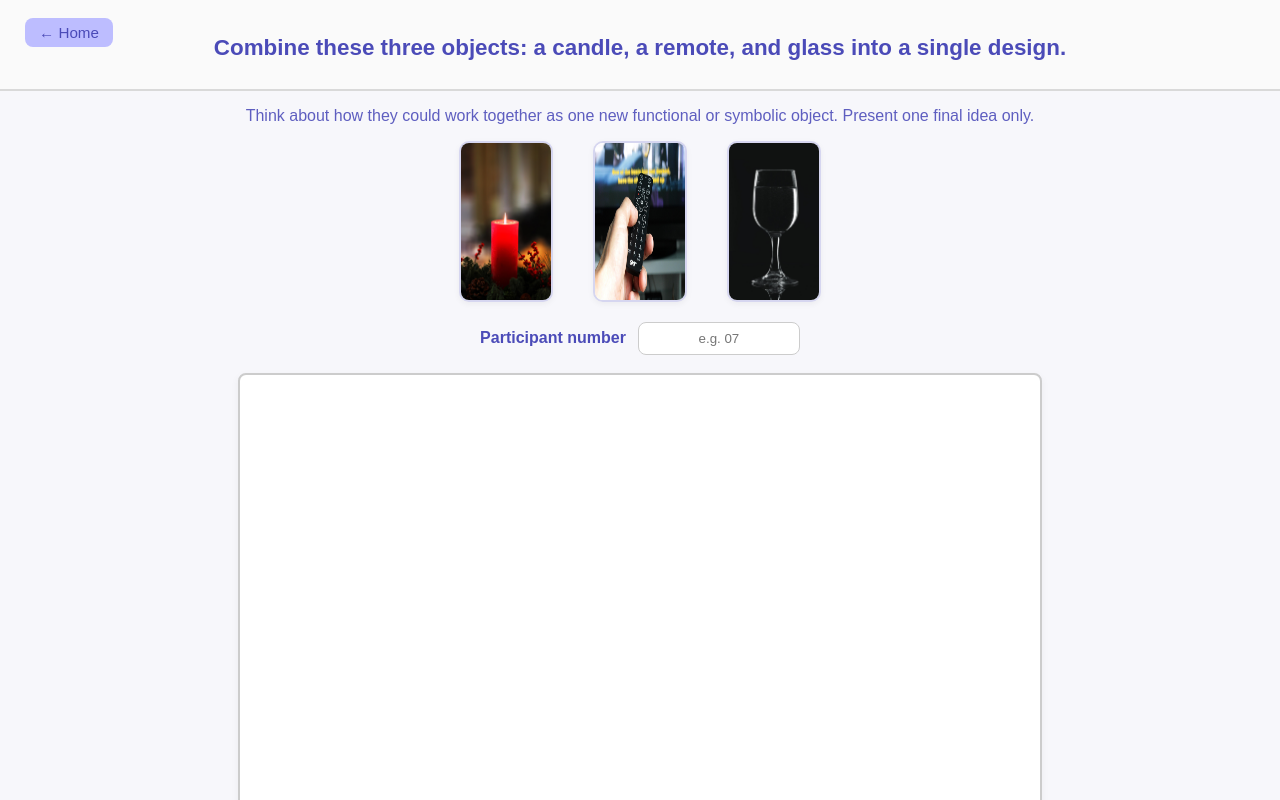
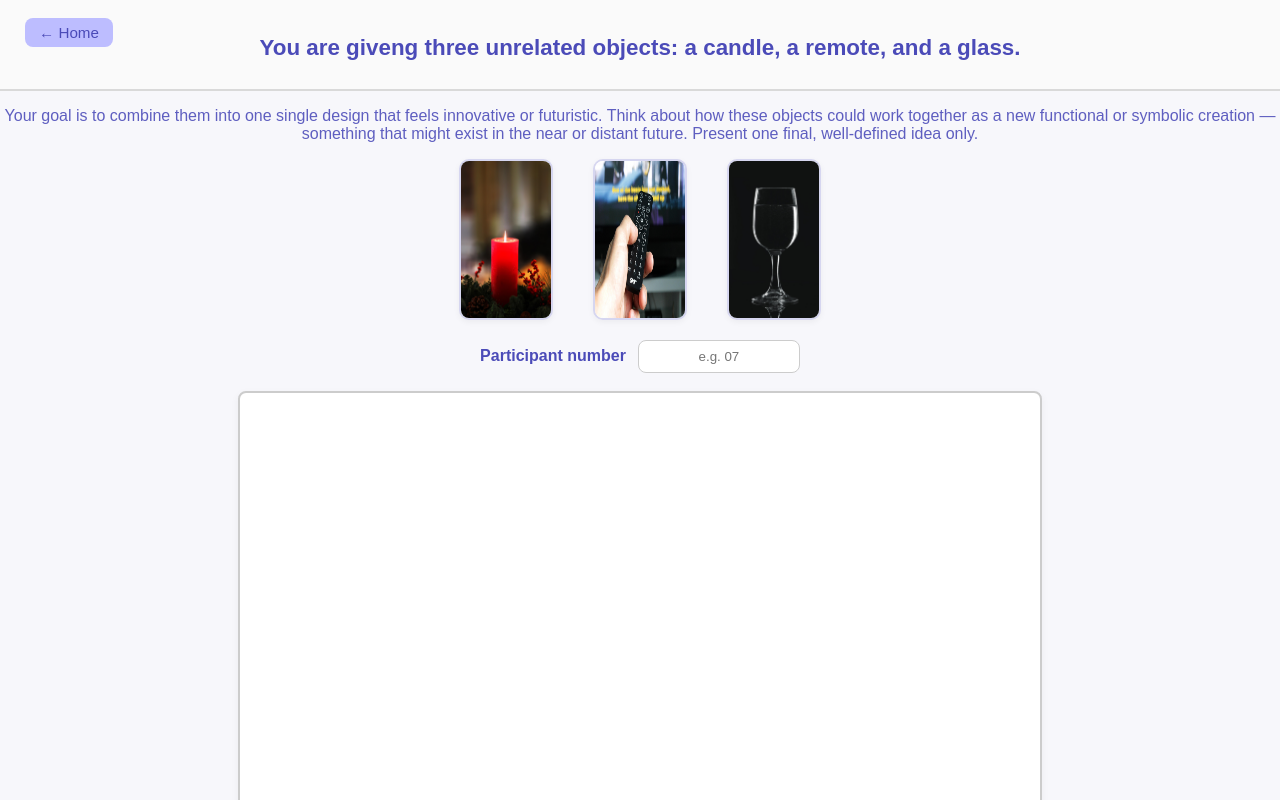
Before and after one commit to bellewills/UX-Research-Project, a website: page withoutai.html in a window 1280 px wide. Shown: the top 800 px of the page. Drawn offline with Linux system fonts and the light colour scheme.

Commit message:
Updated the task wording slighlty

```diff
--- a/withoutai.html
+++ b/withoutai.html
@@ -7,13 +7,15 @@
     <link rel="stylesheet" href="withoutai.css">
   </head>
   <body>
-    <header>
+    <!-- Task -->
+     <header>
       <a href="index.html" id="homeBtn">← Home</a>
-      <h1>Combine these three objects: a candle, a remote, and glass into a single design.</h1>
+      <h1>You are giveng three unrelated objects: a candle, a remote, and a glass.</h1>
     </header>
     <section id="prompt">
-      <p><span id="concept">Think about how they could work together as one new functional or symbolic object.
-      Present one final idea only.</span></p>
+      <p><span id="concept">Your goal is to combine them into one single design that feels innovative or futuristic.
+      Think about how these objects could work together as a new functional or symbolic creation — something that might exist in the near or distant future.
+      Present one final, well-defined idea only.</span></p>
     </section>
 
    <!-- Object images -->
```
Also changed, not shown: withai.html (+4 -3 lines).
